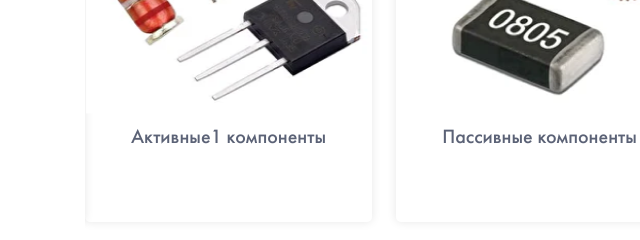
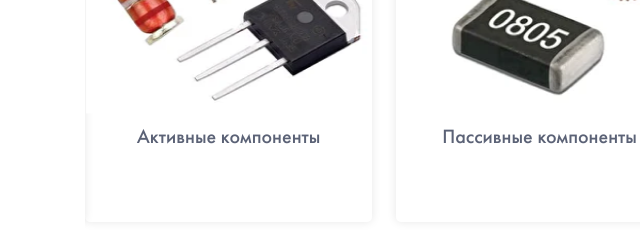
Before and after one commit to VdNeretin/test_nastartweb, a website: page index.html in a window 1280 px wide. Shown: the part 980-1220 px from the top of the page, 265-905 px from the left. Drawn offline with nearby package versions, Linux system fonts and the light colour scheme.

Commit message:
Update index.html

```diff
--- a/index.html
+++ b/index.html
@@ -73,7 +73,7 @@
                 <ul class="catalog__list">
                   <li class="catalog__item"> <a href="#" class="catalog__link">
                       <img class="catalog__img" src="./img/image1.png" alt="">
-                      <div class="catalog__text">Активные1 компоненты</div>
+                      <div class="catalog__text">Активные компоненты</div>
                     </a></li>
                   <li class="catalog__item"> <a href="#" class="catalog__link">
                       <img class="catalog__img" src="./img/image2.png" alt="">
```
